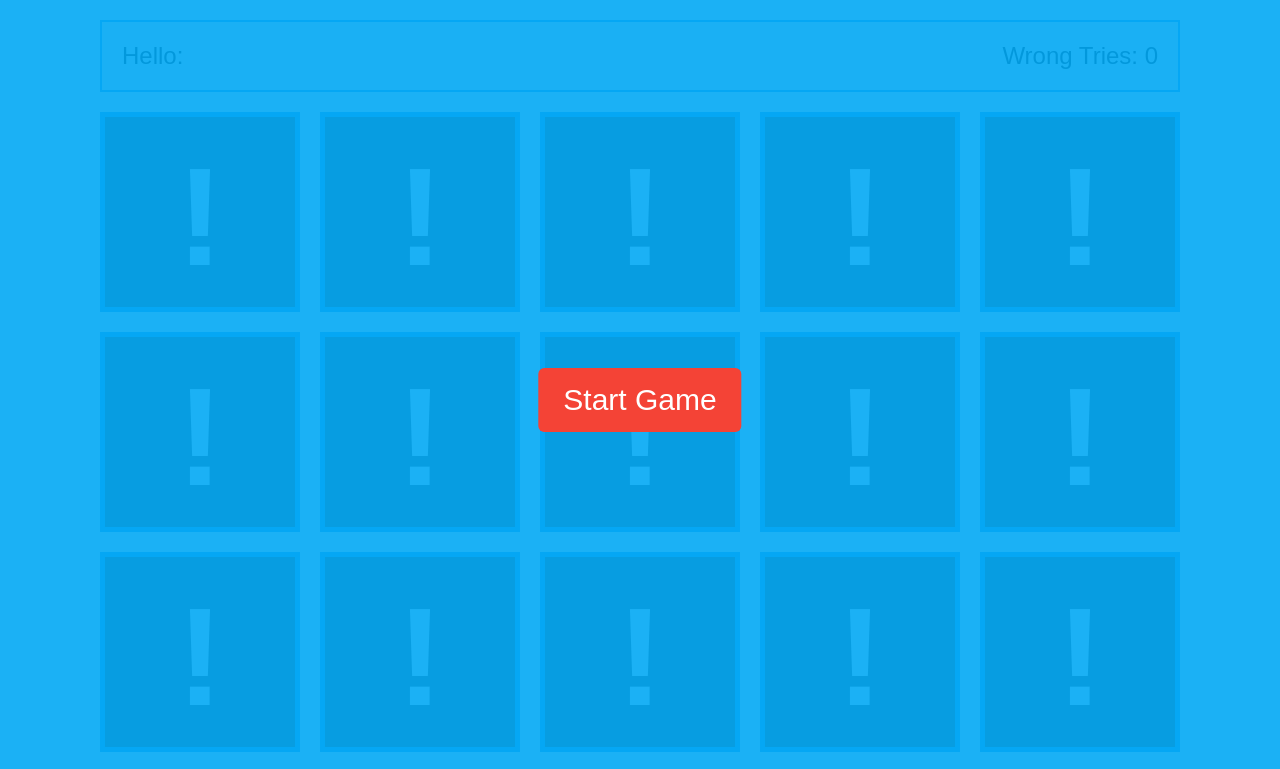
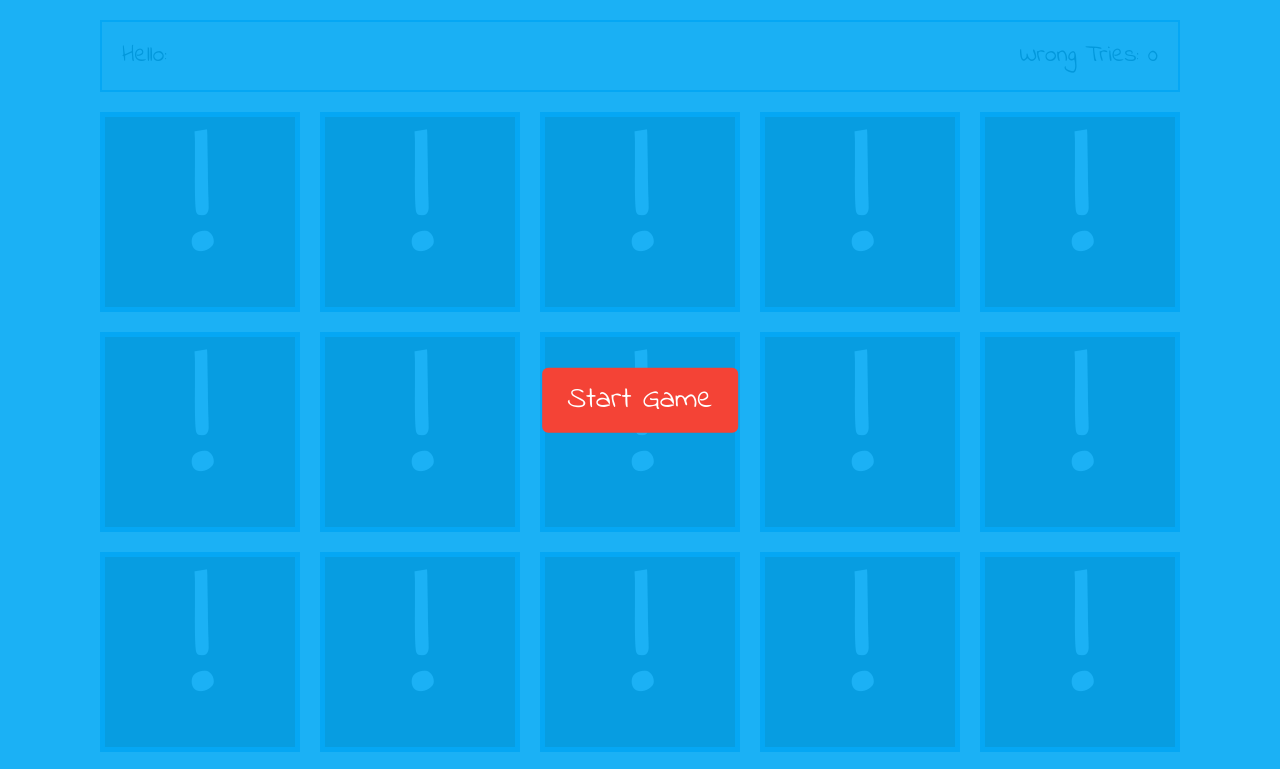
Before and after one commit to Yossab55/gamesProjectsUni, a plain HTML site: page games/memorizeCards/index.html in a window 1280 px wide. Shown: the top 769 px of the page. Drawn offline with Linux system fonts and the light colour scheme.

Commit message:
small changes in css

```diff
--- a/games/memorizeCards/index.html
+++ b/games/memorizeCards/index.html
@@ -1,166 +1,150 @@
 <!DOCTYPE html>
 <html lang="en">
   <head>
-  <meta charset="UTF-8">
-  <meta name="viewport" content="width=device-width, initial-scale=1.0">
-  <link rel="stylesheet" href="main.css">
+    <meta charset="UTF-8" />
+    <meta name="viewport" content="width=device-width, initial-scale=1.0" />
+    <link rel="stylesheet" href="../../css/all.min.css" />
+    <link rel="stylesheet" href="../../css/rester.css" />
+    <link rel="stylesheet" href="../../css/rules.css" />
+    <link rel="preconnect" href="https://fonts.googleapis.com" />
+    <link rel="preconnect" href="https://fonts.gstatic.com" crossorigin />
+    <link
+      href="https://fonts.googleapis.com/css2?family=Indie+Flower&display=swap"
+      rel="stylesheet"
+    />
+    <link rel="stylesheet" href="main.css" />
     <title>Memory game</title>
   </head>
   <body>
-
     <div class="control-buttons">
       <span>Start Game</span>
     </div>
 
     <div class="info-container">
-      <div class="name">
-        Hello: <span></span>
-      </div>
-      <div class="tries">
-        Wrong Tries: <span>0</span>
-      </div>
+      <div class="name">Hello: <span></span></div>
+      <div class="tries">Wrong Tries: <span>0</span></div>
     </div>
 
     <div class="memory-game-blocks">
       <div class="game-block" data-technology="angular">
         <div class="face front"></div>
         <div class="face back">
-          <img src="Images/Angular.png" alt="">
+          <img src="Images/Angular.png" alt="" />
         </div>
-
       </div>
       <div class="game-block" data-technology="angular">
         <div class="face front"></div>
         <div class="face back">
-          <img src="Images/Angular.png" alt="">
+          <img src="Images/Angular.png" alt="" />
         </div>
-
       </div>
       <div class="game-block" data-technology="cat">
         <div class="face front"></div>
         <div class="face back">
-          <img src="Images/Cartoon_Cat.png" alt="">
+          <img src="Images/Cartoon_Cat.png" alt="" />
         </div>
-
       </div>
       <div class="game-block" data-technology="cat">
         <div class="face front"></div>
         <div class="face back">
-          <img src="Images/Cartoon_Cat.png" alt="">
+          <img src="Images/Cartoon_Cat.png" alt="" />
         </div>
-
       </div>
       <div class="game-block" data-technology="dog">
         <div class="face front"></div>
         <div class="face back">
-          <img src="Images/cartton dog.png" alt="">
+          <img src="Images/cartton dog.png" alt="" />
         </div>
-
       </div>
       <div class="game-block" data-technology="dog">
         <div class="face front"></div>
         <div class="face back">
-          <img src="Images/cartton dog.png" alt="">
+          <img src="Images/cartton dog.png" alt="" />
         </div>
-
       </div>
       <div class="game-block" data-technology="monkey">
         <div class="face front"></div>
         <div class="face back">
-          <img src="Images/Cartoon_Monkey.png" alt="">
+          <img src="Images/Cartoon_Monkey.png" alt="" />
         </div>
-
       </div>
       <div class="game-block" data-technology="monkey">
         <div class="face front"></div>
         <div class="face back">
-          <img src="Images/Cartoon_Monkey.png" alt="">
+          <img src="Images/Cartoon_Monkey.png" alt="" />
         </div>
-
       </div>
       <div class="game-block" data-technology="html5">
         <div class="face front"></div>
         <div class="face back">
-          <img src="Images/HTML5-300x300.png" alt="">
+          <img src="Images/HTML5-300x300.png" alt="" />
         </div>
-
       </div>
       <div class="game-block" data-technology="html5">
         <div class="face front"></div>
         <div class="face back">
-          <img src="Images/HTML5-300x300.png" alt="">
+          <img src="Images/HTML5-300x300.png" alt="" />
         </div>
-
       </div>
       <div class="game-block" data-technology="java">
         <div class="face front"></div>
         <div class="face back">
-          <img src="Images/Java.png" alt="">
+          <img src="Images/Java.png" alt="" />
         </div>
-
       </div>
       <div class="game-block" data-technology="java">
         <div class="face front"></div>
         <div class="face back">
-          <img src="Images/Java.png" alt="">
+          <img src="Images/Java.png" alt="" />
         </div>
-
       </div>
       <div class="game-block" data-technology="javascript">
         <div class="face front"></div>
         <div class="face back">
-          <img src="Images/JavaScript.png" alt="">
+          <img src="Images/JavaScript.png" alt="" />
         </div>
-
       </div>
       <div class="game-block" data-technology="javascript">
         <div class="face front"></div>
         <div class="face back">
-          <img src="Images/JavaScript.png" alt="">
+          <img src="Images/JavaScript.png" alt="" />
         </div>
-
       </div>
       <div class="game-block" data-technology="Python">
         <div class="face front"></div>
         <div class="face back">
-          <img src="Images/pythoned.png" alt="">
+          <img src="Images/pythoned.png" alt="" />
         </div>
-
       </div>
       <div class="game-block" data-technology="Python">
         <div class="face front"></div>
         <div class="face back">
-          <img src="Images/pythoned.png" alt="">
+          <img src="Images/pythoned.png" alt="" />
         </div>
-
       </div>
       <div class="game-block" data-technology="github">
         <div class="face front"></div>
         <div class="face back">
-          <img src="Images/github_pages-300x300.png" alt="">
+          <img src="Images/github_pages-300x300.png" alt="" />
         </div>
-
       </div>
       <div class="game-block" data-technology="github">
         <div class="face front"></div>
         <div class="face back">
-          <img src="Images/github_pages-300x300.png" alt="">
+          <img src="Images/github_pages-300x300.png" alt="" />
         </div>
-
       </div>
       <div class="game-block" data-technology="css3">
         <div class="face front"></div>
         <div class="face back">
-          <img src="Images/CSS3-wpcf_300x300.png" alt="">
+          <img src="Images/CSS3-wpcf_300x300.png" alt="" />
         </div>
-
       </div>
       <div class="game-block" data-technology="css3">
         <div class="face front"></div>
         <div class="face back">
-          <img src="Images/CSS3-wpcf_300x300.png" alt="">
+          <img src="Images/CSS3-wpcf_300x300.png" alt="" />
         </div>
-
       </div>
     </div>
     <script src="main.js"></script>
--- a/games/memorizeCards/main.css
+++ b/games/memorizeCards/main.css
@@ -1,8 +1,5 @@
 * {
     box-sizing: border-box;
-  }
-  body {
-    font-family: Arial, Tahoma, sans-serif;
   }
   .control-buttons {
     position: fixed;
```
Lines whose indentation alone changed are shown as unchanged.
